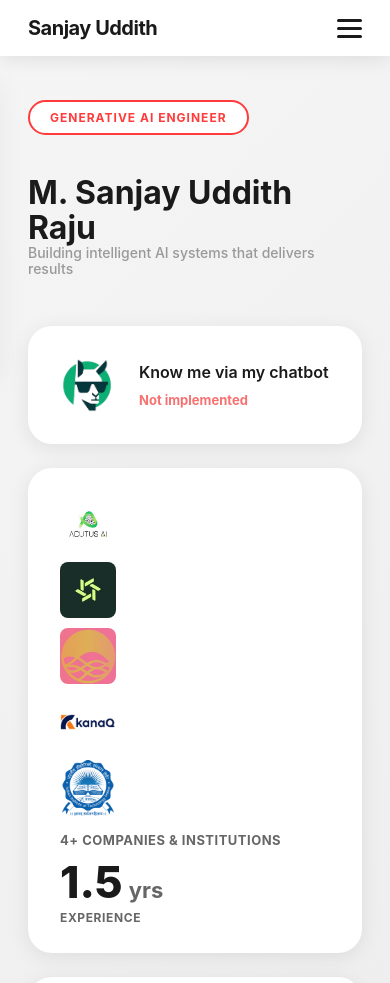
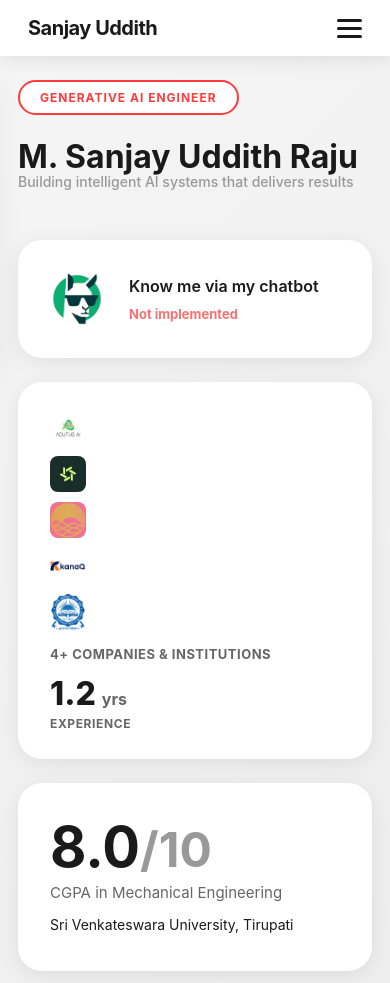
Before and after one commit to uddithmachiraju/uddithmachiraju.github.io, a plain HTML site: page index.html in a window 390 px wide. Shown: the top 983 px of the page. Drawn offline with Linux system fonts and the light colour scheme.

Commit message:
updated portfolio

```diff
--- a/css/styles.css
+++ b/css/styles.css
@@ -185,7 +185,7 @@ body {
 }
 
 .experience-number {
-    font-size: 45px;
+    font-size: clamp(28px, 6vw, 56px);
     font-weight: 800;
     color: #1a1a1a;
     line-height: 1;
@@ -573,6 +573,7 @@ body {
         flex-direction: column;
     }
 
+    /* Make the experience card stack cleanly on small screens */
     .experience-card {
         flex-direction: column;
         align-items: flex-start;
@@ -585,6 +586,38 @@ body {
     }
 
     .experience-number {
-        font-size: 44px;
+        font-size: 36px;
+    }
+
+    /* Reduce logo sizes on mobile to prevent overflow */
+    .company-logo-img {
+        width: 44px;
+        height: 44px;
+    }
+
+    .experience-right {
+        margin-top: 4px;
     }
 }
+
+@media (max-width: 420px) {
+    .company-logo-img {
+        width: 36px;
+        height: 36px;
+    }
+
+    .experience-number {
+        font-size: 32px;
+    }
+
+    .experience-unit {
+        font-size: 16px;
+    }
+
+    .mission-badge {
+        margin-bottom: 24px;
+    }
+    .container {
+        padding: 80px 18px 18px;
+    }
+}
--- a/js/script.js
+++ b/js/script.js
@@ -161,8 +161,8 @@ document.addEventListener('DOMContentLoaded', () => {
                 if (entry.target.classList.contains('stat-number')) {
                     animateCounter(entry.target, 8.0, 1, '%');
                 } else if (entry.target.classList.contains('experience-number')) {
-                    // animate experience (1.5 years)
-                    animateCounter(entry.target, 1.5, 1, 'yrs');
+                    // animate experience (1.2 years)
+                    animateCounter(entry.target, 1.2, 1, 'yrs');
                 } else if (entry.target.classList.contains('metric-number')) {
                     const text = entry.target.textContent;
                     let targetValue, suffix;
```
